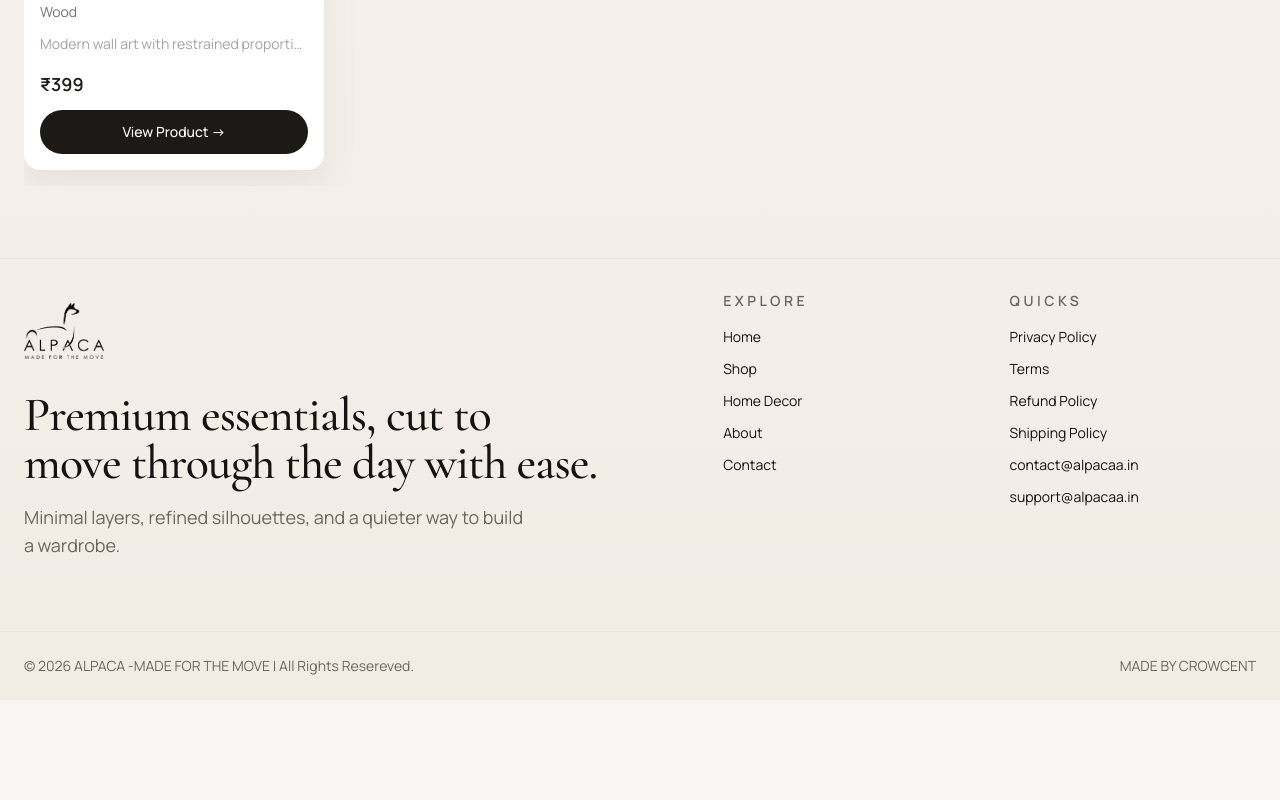
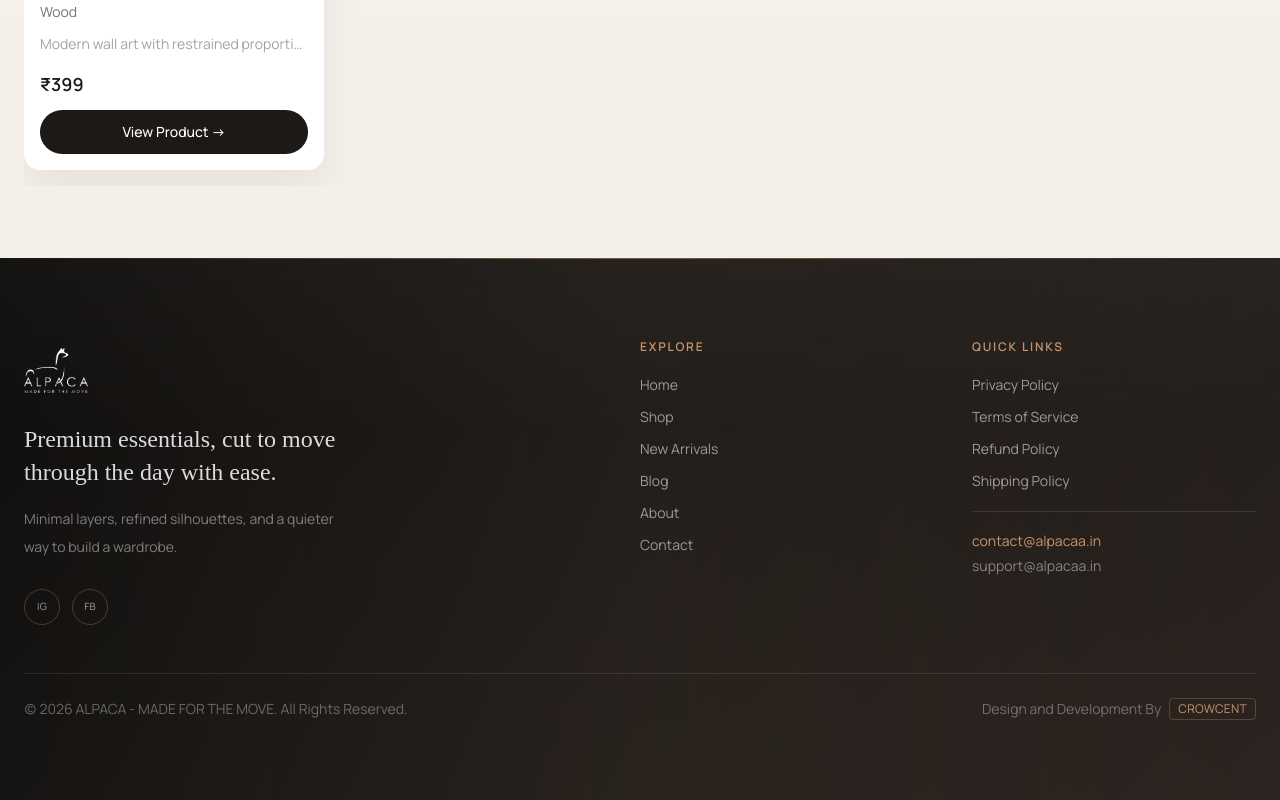
Before and after one commit to raviwebstudio/alpaca, a Next.js app: page /product/12x18-photo-frame in a window 1280 px wide. Shown: the part 2404-3204 px from the top of the page. Before the commit the page ends 3104 px from the top, so only its background shows below. Built offline with nearby package versions, Linux system fonts and the light colour scheme.

Commit message:
Enhance product handling and improve footer layout with new links

```diff
--- a/components/ProductCard.tsx
+++ b/components/ProductCard.tsx
@@ -16,7 +16,18 @@ export default function ProductCard({
 }) {
   const slug = product.slug?.trim();
   const href = slug ? `/product/${slug}` : "/shop";
-  const image = product.images[0];
+  const rawImages = product.images as string[] | string;
+  const images =
+    typeof rawImages === "string"
+      ? (() => {
+          try {
+            return JSON.parse(rawImages) as string[];
+          } catch {
+            return [];
+          }
+        })()
+      : rawImages;
+  const image = images?.[0];
   const label = getCategoryLabel(product.category);
 
   return (
--- a/components/storefront/product-carousel.tsx
+++ b/components/storefront/product-carousel.tsx
@@ -10,10 +10,11 @@ type ProductCarouselProps = {
 };
 
 export function ProductCarousel({ products }: ProductCarouselProps) {
+  const productCount = products?.length ?? 0;
   const scrollRef = useRef<HTMLDivElement>(null);
   const [scrollState, setScrollState] = useState({
     canScrollLeft: false,
-    canScrollRight: products.length > 0,
+    canScrollRight: productCount > 0,
   });
 
   useEffect(() => {
@@ -40,7 +41,7 @@ export function ProductCarousel({ products }: ProductCarouselProps) {
       element.removeEventListener("scroll", updateScrollState);
       window.removeEventListener("resize", updateScrollState);
     };
-  }, [products.length]);
+  }, [productCount]);
 
   const scrollByAmount = (direction: number) => {
     scrollRef.current?.scrollBy({
@@ -48,6 +49,8 @@ export function ProductCarousel({ products }: ProductCarouselProps) {
       behavior: "smooth",
     });
   };
+
+  if (!products || products.length === 0) return null;
 
   return (
     <div className="relative w-full overflow-hidden">
--- a/components/storefront/site-footer.tsx
+++ b/components/storefront/site-footer.tsx
@@ -1,58 +1,136 @@
+"use client";
+
 import Image from "next/image";
 import Link from "next/link";
-import { navigation } from "@/lib/storefront";
 
-const legalLinks = [
-  { href: "/privacy-policy", label: "Privacy Policy" },
-  { href: "/terms", label: "Terms" },
-  { href: "/refund-policy", label: "Refund Policy" },
-  { href: "/shipping-policy", label: "Shipping Policy" },
+const exploreLinks = [
+  { label: "Home", href: "/" },
+  { label: "Shop", href: "/shop" },
+  { label: "New Arrivals", href: "/new-arrivals" },
+  { label: "Blog", href: "/blog" },
+  { label: "About", href: "/about" },
+  { label: "Contact", href: "/contact" },
+];
+
+const quickLinks = [
+  { label: "Privacy Policy", href: "/privacy-policy" },
+  { label: "Terms of Service", href: "/terms" },
+  { label: "Refund Policy", href: "/refund-policy" },
+  { label: "Shipping Policy", href: "/shipping-policy" },
+];
+
+const socialLinks = [
+  { label: "IG", href: "https://www.instagram.com/alpacaa.clothing" },
+  { label: "FB", href: "https://www.facebook.com/alpacaa.clothing/" },
 ];
 
 export function SiteFooter() {
   return (
-    <footer className="border-t border-line/80">
-      <div className="shell section-space grid gap-12 lg:grid-cols-[1.1fr_0.9fr]">
-        <div className="space-y-5">
-          {/* <p className="eyebrow">ALPACA</p> */}
-          <Image src="/assets/logo-black.png" alt="ALPACA Logo" width={80} height={80} className="h-20 w-20 object-contain" />
-          <div className="max-w-xl space-y-4">
-            <h2 className="text-balance text-4xl text-dark sm:text-5xl">
+    <footer
+      className="relative overflow-hidden text-white"
+      style={{
+        background: "linear-gradient(135deg, #0F0E0D 0%, #1C1917 50%, #2C2420 100%)",
+      }}
+    >
+      <div
+        className="pointer-events-none absolute inset-0 opacity-70"
+        style={{
+          background:
+            "linear-gradient(90deg, transparent, rgba(200,149,108,0.08), transparent), linear-gradient(180deg, rgba(255,255,255,0.04), transparent 32%)",
+        }}
+      />
+      <div
+        className="relative h-px"
+        style={{
+          background: "linear-gradient(90deg, transparent, rgba(200,149,108,0.5), transparent)",
+        }}
+      />
+
+      <div className="shell relative py-16 sm:py-20">
+        <div className="grid gap-12 lg:grid-cols-[2fr_1fr_1fr]">
+          <div>
+            <div className="mb-5 flex items-center gap-4">
+              <Image
+                src="/assets/logo-black.png"
+                alt="ALPACA"
+                width={100}
+                height={100}
+                className="h-16 w-16 object-contain"
+                style={{ filter: "invert(1) brightness(2.8)" }}
+              />
+              <p
+                className="uppercase text-white"
+                style={{
+                  fontFamily: "Playfair Display, serif",
+                  fontSize: "22px",
+                  letterSpacing: "0.15em",
+                }}
+              >
+
+              </p>
+            </div>
+            <p
+              className="max-w-sm leading-snug text-white/85"
+              style={{ fontFamily: "Playfair Display, serif", fontSize: "24px" }}
+            >
               Premium essentials, cut to move through the day with ease.
-            </h2>
-            <p className="max-w-lg text-base text-text-secondary sm:text-lg">
+            </p>
+            <p className="mt-4 max-w-xs text-sm leading-7 text-white/45">
               Minimal layers, refined silhouettes, and a quieter way to build a wardrobe.
             </p>
+
+            <div className="mt-7 flex gap-3">
+              {socialLinks.map((social) => (
+                <a
+                  key={social.label}
+                  href={social.href}
+                  className="flex h-9 w-9 items-center justify-center rounded-full border border-[#C8956C]/30 text-[10px] tracking-wide text-white/60 transition hover:border-[#C8956C] hover:bg-[#C8956C]/10 hover:text-[#C8956C]"
+                >
+                  {social.label}
+                </a>
+              ))}
             </div>
           </div>
 
-        <div className="grid gap-10 sm:grid-cols-2">
-          <div className="space-y-4">
-            <p className="text-sm font-semibold uppercase tracking-[0.25em] text-text-secondary">
+          <div>
+            <p className="mb-5 text-xs font-semibold uppercase tracking-[0.15em] text-[#C8956C]">
               Explore
             </p>
-            <div className="flex flex-col gap-3 text-sm text-dark">
-              {navigation.map((item) => (
-                <Link key={item.href} href={item.href} className="transition-colors hover:text-accent">
-                  {item.label}
+            <div className="flex flex-col gap-3">
+              {exploreLinks.map((link) => (
+                <Link
+                  key={link.href}
+                  href={link.href}
+                  className="text-sm text-white/55 transition-colors hover:text-[#C8956C]"
+                >
+                  {link.label}
                 </Link>
               ))}
             </div>
           </div>
-          <div className="space-y-4">
-            <p className="text-sm font-semibold uppercase tracking-[0.25em] text-text-secondary">
-              Quicks
+
+          <div>
+            <p className="mb-5 text-xs font-semibold uppercase tracking-[0.15em] text-[#C8956C]">
+              Quick Links
             </p>
-            <div className="flex flex-col gap-3 text-sm text-dark">
-              {legalLinks.map((item) => (
-                <Link key={item.href} href={item.href} className="transition-colors hover:text-accent">
-                  {item.label}
+            <div className="flex flex-col gap-3">
+              {quickLinks.map((link) => (
+                <Link
+                  key={link.href}
+                  href={link.href}
+                  className="text-sm text-white/55 transition-colors hover:text-[#C8956C]"
+                >
+                  {link.label}
                 </Link>
               ))}
-              <a href="mailto:contact@alpacaa.in" className="transition-colors hover:text-accent">
+              <div className="mt-2 border-t border-white/10 pt-4">
+                <a href="mailto:contact@alpacaa.in" className="text-sm text-[#C8956C]">
                   contact@alpacaa.in
                 </a>
-              <a href="mailto:support@alpacaa.in" className="transition-colors hover:text-accent">
+                <a
+                  href="mailto:support@alpacaa.in"
+                  className="mt-1 block text-sm text-white/45 transition-colors hover:text-[#C8956C]"
+                >
                   support@alpacaa.in
                 </a>
               </div>
@@ -60,13 +138,16 @@ export function SiteFooter() {
           </div>
         </div>
 
-      <div className="border-t border-line/70">
-        <div className="shell flex flex-col gap-3 py-6 text-sm text-text-secondary sm:flex-row sm:items-center sm:justify-between">
-          <p>© 2026 ALPACA -MADE FOR THE MOVE | All Rights Resereved.</p>
-          <p className="uppercase">Made by <a href="https://www.crowcent.com" target="_blank" rel="noopener noreferrer" className="hover:text-accent">
-            Crowcent
+        <div className="mt-12 flex flex-col gap-4 border-t border-white/10 pt-6 text-sm sm:flex-row sm:items-center sm:justify-between">
+          <p className="text-white/35">(c) 2026 ALPACA - MADE FOR THE MOVE. All Rights Reserved.</p>
+          <div className="flex items-center gap-2">
+            <span className="text-white/35">Design and Development By</span>
+            <span className="rounded border border-[#C8956C]/30 px-2 py-0.5 text-xs tracking-wide text-[#C8956C]">
+              <a href="https://www.crowcent.com" target="_blank" rel="noopener noreferrer">
+                CROWCENT
               </a>
-          </p>
+            </span>
+          </div>
         </div>
       </div>
     </footer>
--- a/context/CartContext.tsx
+++ b/context/CartContext.tsx
@@ -114,8 +114,43 @@ export function CartProvider({ children }: { children: ReactNode }) {
   }, []);
 
   useEffect(() => {
-    localStorage.setItem(STORAGE_KEY, JSON.stringify(items));
+    try {
+      localStorage.setItem(STORAGE_KEY, JSON.stringify(items));
+    } catch {
+      // Ignore unavailable storage so cart interactions keep working in memory.
+    }
   }, [items]);
+
+  useEffect(() => {
+    try {
+      const stored = localStorage.getItem(STORAGE_KEY);
+
+      if (stored) {
+        const parsed = JSON.parse(stored) as CartItem[];
+
+        if (parsed.some((item) => item.quantity > 10)) {
+          localStorage.removeItem(STORAGE_KEY);
+          setItems([]);
+        }
+      }
+    } catch {
+      localStorage.removeItem(STORAGE_KEY);
+    }
+  }, []);
+
+  useEffect(() => {
+    const handleStorage = () => {
+      try {
+        const stored = localStorage.getItem(STORAGE_KEY);
+        setItems(stored ? (JSON.parse(stored) as CartItem[]) : []);
+      } catch {
+        setItems([]);
+      }
+    };
+
+    window.addEventListener("storage", handleStorage);
+    return () => window.removeEventListener("storage", handleStorage);
+  }, []);
 
   const addItem = (newItem: CartProductInput) => {
     setItems((prev) => {
--- a/lib/storefront.ts
+++ b/lib/storefront.ts
@@ -83,7 +83,7 @@ export const collections = [
 
   },
   {
-    title: "Outerwear",
+    title: "Outerwear Utilities",
     slug: "outerwear",
     label: "Layered utility",
     description:
```
Also changed, not shown: app/(public)/page.tsx (+28 -27 lines). Lines whose indentation alone changed are shown as unchanged.
